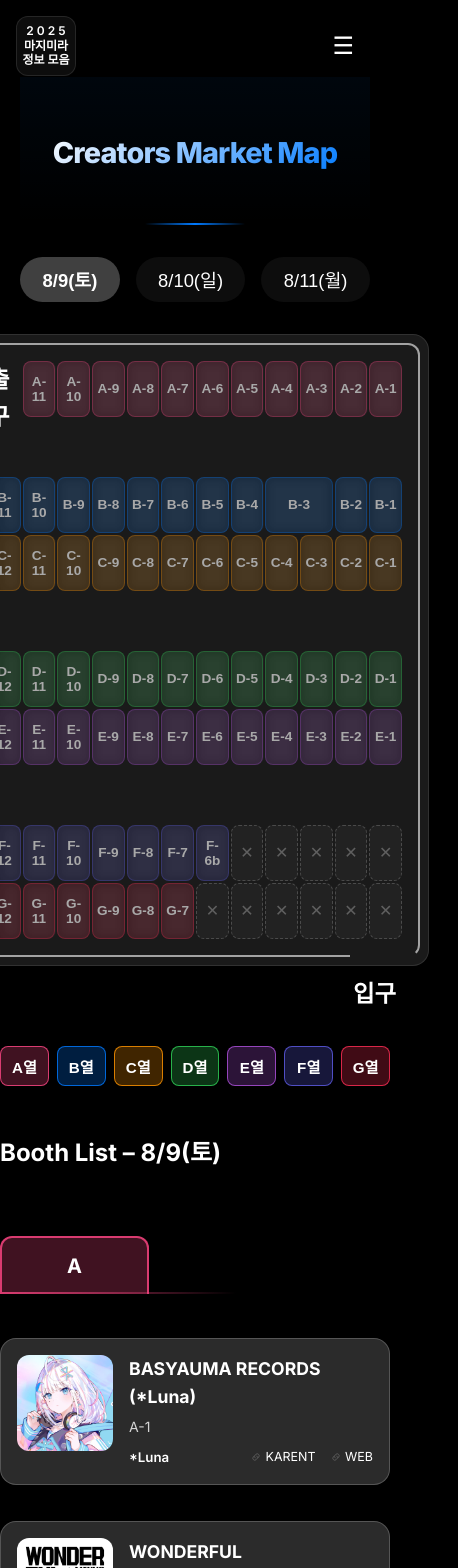
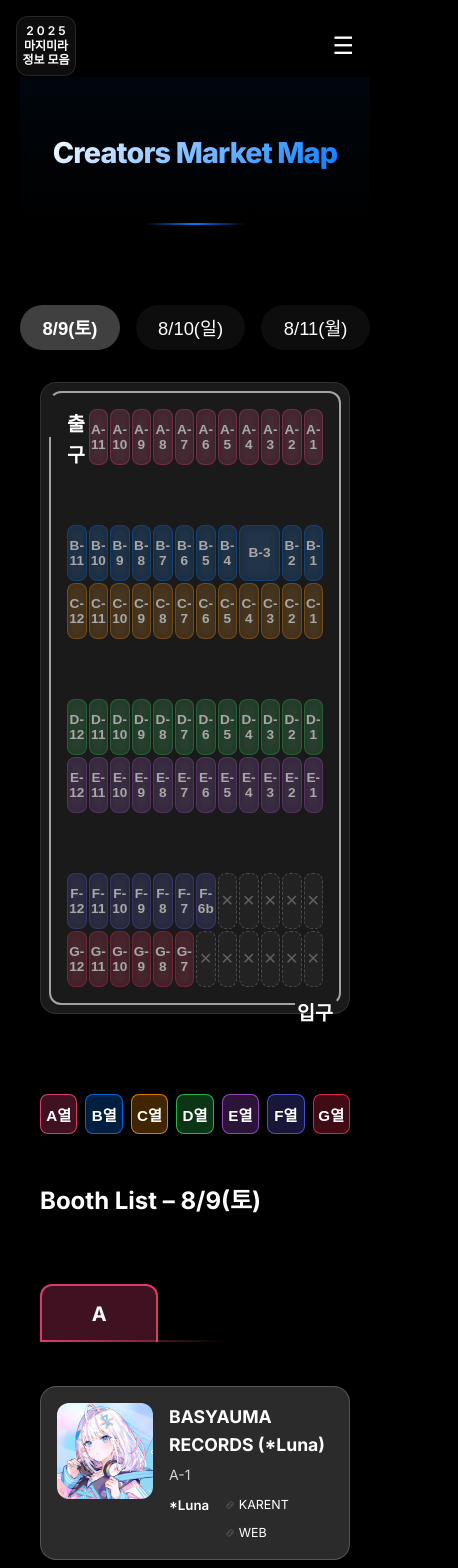
Before and after one commit to kuroka3/MM-Info, a Next.js app: page /exhibition-info/osaka/creators-market in a window 390 px wide. Shown: the top 1568 px of the page, 458 px wide, since content can reach past the window. Built offline with nearby package versions, Linux system fonts and the light colour scheme; a web font is replaced by a local one.

Commit message:
fix mobile ui

```diff
--- a/src/app/exhibition-info/osaka/creators-market/global.css
+++ b/src/app/exhibition-info/osaka/creators-market/global.css
@@ -63,7 +63,7 @@
   justify-self: start;
   margin: 0;
   padding: 0;
-  font-size: clamp(1rem, 6vw, 1.75rem);
+  font-size: clamp(.5rem, 5vw, 1.75rem);
   font-weight: bold;
   color: white;
 }
@@ -74,9 +74,24 @@
   right: 2rem;
   pointer-events: none;
   z-index: 10000;
-  font-size: clamp(1rem, 6vw, 1.75rem);
+  font-size: clamp(.5rem, 5vw, 1.75rem);
   font-weight: bold;
   color: white;
+  transition: bottom .3s ease, right .3s ease;
+}
+
+@media (max-width: 600px) {
+  .entrance-label {
+    bottom: -2rem;
+    right: 1.5rem;
+  }
+}
+
+@media (max-width: 400px) {
+  .entrance-label {
+    bottom: -1rem;
+    right: 1rem;
+  }
 }
 
 .cm-grid{
@@ -277,27 +292,28 @@
   box-shadow:0 0 10px currentColor;
   filter:brightness(1.1);
 }
+
+.cm-main,
+.cm-map-wrapper {
+  margin-left: auto;
+  margin-right: auto;
+}
 button.booth {
   opacity: 0.6;
 }
 @media (max-width:768px){
-  .cm-map-wrapper{
-    width:100vw;
-  }
   .row-nav{
     margin-top:5rem;
     justify-content:center;
     text-align:center;
   }
   .cm-main {
-    width: 100vw;
+    width: 100%;
     max-width: none;
-    margin-left: calc(50% - 50vw);
-    padding: 0;
+    overflow-x: hidden;
   }
   .cm-map-wrapper {
-    width: 120vw;
+    width: 100%;
     max-width: none;
-    margin-left: calc(50% - 60vw);
   }
 }
```
